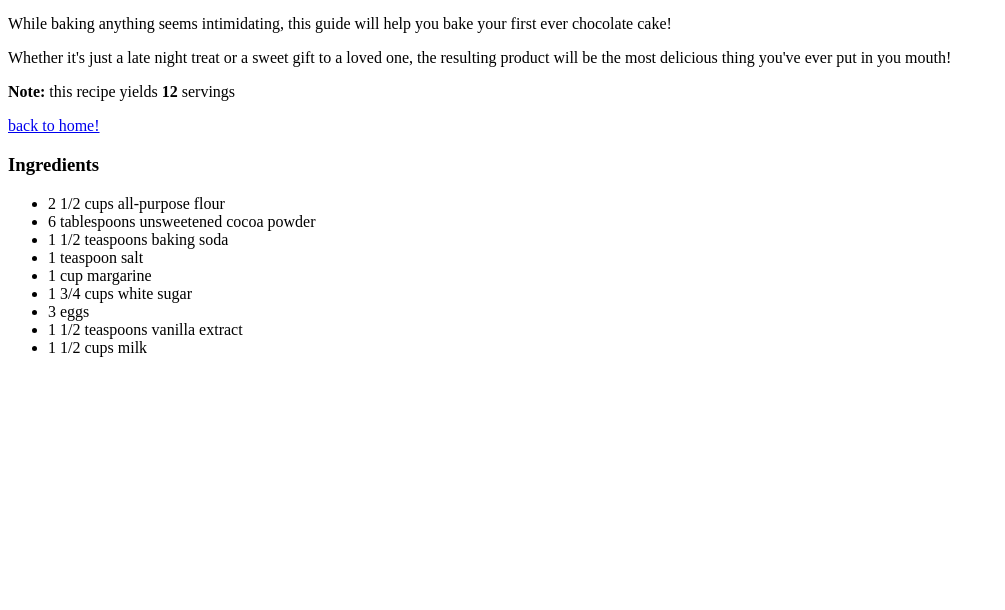
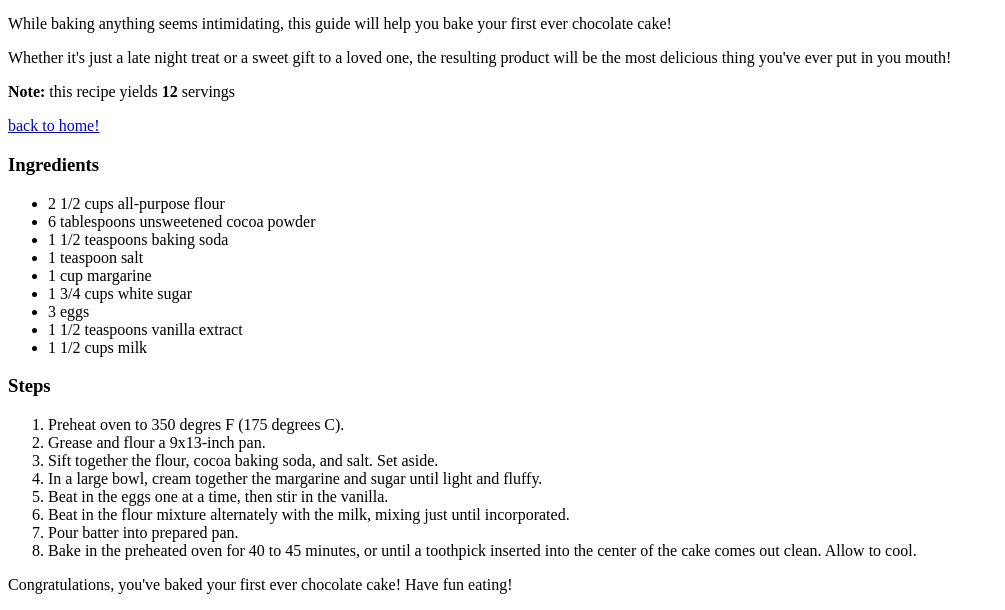
Before and after one commit to chennyxxx/odin-recipes, a plain HTML site: page recipes/chocolate-cake.html in a window 1280 px wide. Shown: the part 428-1038 px from the top of the page, without its empty margins (0-1005 px from the left). Before the commit the page ends 801 px from the top, so only its background shows below. Drawn offline with Linux system fonts and the light colour scheme.

Commit message:
Add steps to the recipe

```diff
--- a/recipes/chocolate-cake.html
+++ b/recipes/chocolate-cake.html
@@ -32,5 +32,17 @@
     <li>1 1/2 teaspoons vanilla extract
     <li>1 1/2 cups milk
     </ul>
+    <h3>Steps</h3>
+    <ol>
+    <li>Preheat oven to 350 degres F (175 degrees C).</li>
+    <li>Grease and flour a 9x13-inch pan.</li>
+    <li>Sift together the flour, cocoa baking soda, and salt. Set aside.</li>
+    <li>In a large bowl, cream together the margarine and sugar until light and fluffy.</li>
+    <li>Beat in the eggs one at a time, then stir in the vanilla.</li>
+    <li>Beat in the flour mixture alternately with the milk, mixing just until incorporated.</li>
+    <li>Pour batter into prepared pan.</li>
+    <li>Bake in the preheated oven for 40 to 45 minutes, or until a toothpick inserted into the center of the cake comes out clean. Allow to cool.</li>
+    </ol>
+    <p>Congratulations, you've baked your first ever chocolate cake! Have fun eating!</p>
 </body>
 </html>
```
